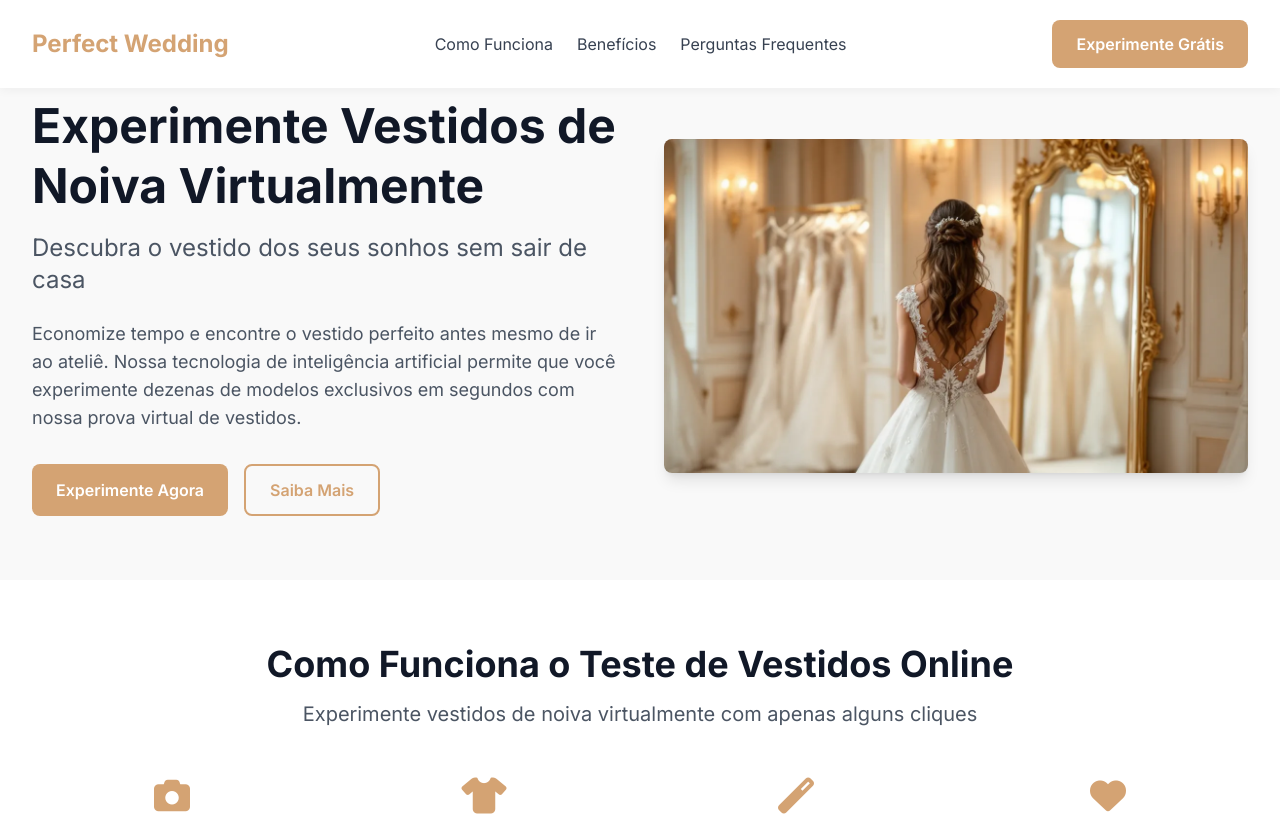
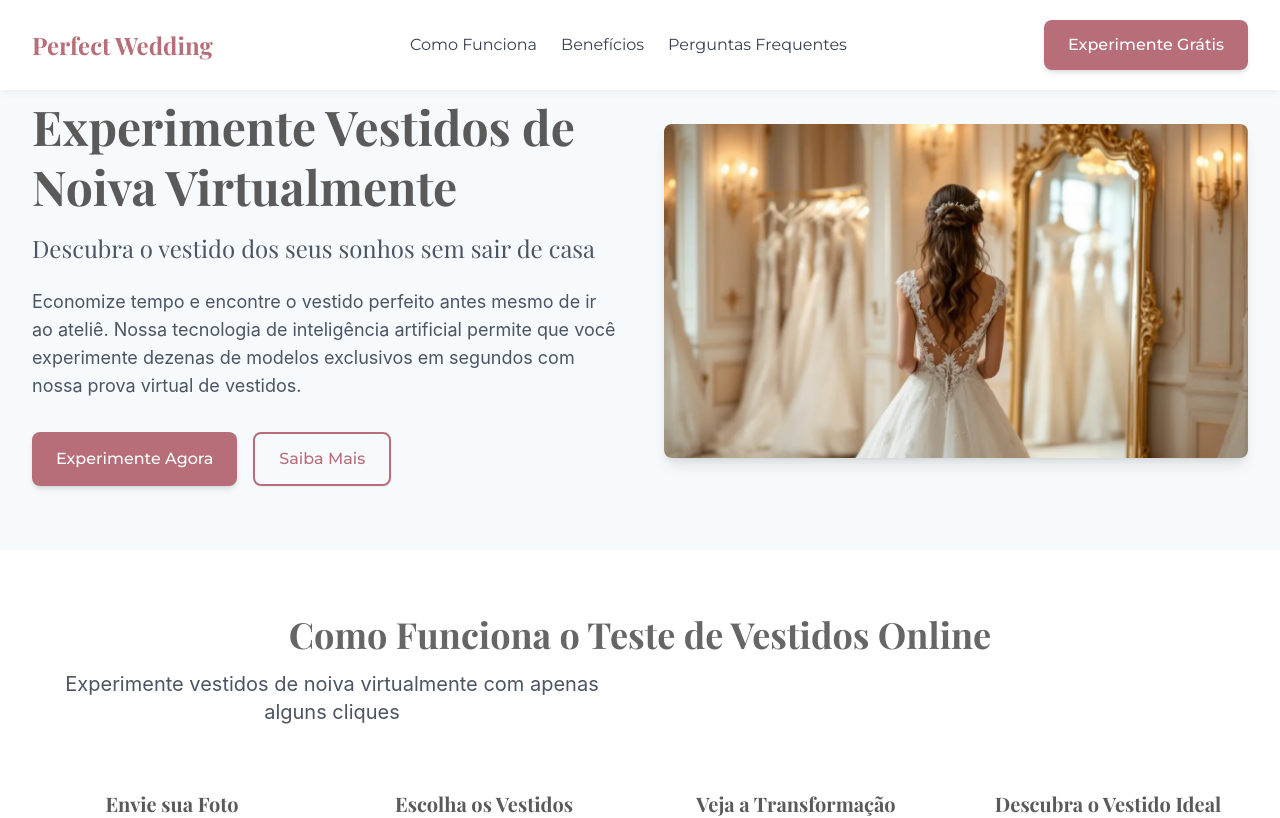
Before and after one commit to perfect-wedding-ai/pre-launch-hotsite, a Next.js app in the folder perfect-wedding-next/: page /en in a window 1280 px wide. Shown: the top 818 px of the page. Built offline with nearby package versions, Linux system fonts and the light colour scheme.

Commit message:
Ajustes de tipografia.

```diff
--- a/perfect-wedding-next/src/app/[lang]/layout.tsx
+++ b/perfect-wedding-next/src/app/[lang]/layout.tsx
@@ -1,14 +1,22 @@
-import type { Metadata } from 'next'
-import { Inter } from 'next/font/google'
+import { Montserrat, Playfair_Display } from 'next/font/google'
+import { metadata } from './metadata'
 import '../globals.css'
 
-const inter = Inter({ subsets: ['latin'] })
+const montserrat = Montserrat({
+  subsets: ['latin'],
+  display: 'swap',
+  variable: '--font-montserrat',
+  weight: ['400', '500', '600', '700'],
+})
 
-export const metadata: Metadata = {
-  title: 'Perfect Wedding - Experimente Vestidos de Noiva Virtualmente',
-  description: 'Descubra o vestido dos seus sonhos sem sair de casa com nossa tecnologia de prova virtual de vestidos de noiva.',
-  keywords: 'vestido de noiva, prova virtual, inteligência artificial, casamento, noiva, vestido dos sonhos',
-}
+const playfair = Playfair_Display({
+  subsets: ['latin'],
+  display: 'swap',
+  variable: '--font-playfair',
+  weight: ['400', '500', '600', '700'],
+})
+
+export { metadata }
 
 export default function RootLayout({
   children,
@@ -18,17 +26,18 @@ export default function RootLayout({
   params: { lang: string }
 }) {
   return (
-    <html lang={lang}>
+    <html lang={lang} className={`${montserrat.variable} ${playfair.variable}`}>
       <head>
-        <link
-          rel="stylesheet"
-          href="https://cdnjs.cloudflare.com/ajax/libs/font-awesome/6.5.1/css/all.min.css"
-          integrity="sha512-DTOQO9RWCH3ppGqcWaEA1BIZOC6xxalwEsw9c2QQeAIftl+Vegovlnee1c9QX4TctnWMn13TZye+giMm8e2LwA=="
+        {/* Font Awesome será carregado via script para evitar problemas de hidratação */}
+        <script
+          src="https://cdnjs.cloudflare.com/ajax/libs/font-awesome/6.5.1/js/all.min.js"
+          integrity="sha512-GWzVrcGlo0TxTjwEjZEDSxVqzGnAYYXBwKhJiAqSWFT6ZP+nZf6xBY4JqiZZZWwNrTY+CRRTmFJ5NtJ3RBwJw=="
           crossOrigin="anonymous"
           referrerPolicy="no-referrer"
+          defer
         />
       </head>
-      <body className={inter.className}>{children}</body>
+      <body className={`${montserrat.className} antialiased`}>{children}</body>
     </html>
   )
 }
--- /dev/null
+++ b/perfect-wedding-next/src/app/[lang]/metadata.ts
@@ -0,0 +1,27 @@
+import { Metadata } from 'next'
+
+export const metadata: Metadata = {
+  metadataBase: new URL('https://perfectwedding.ai'),
+  title: 'Perfect Wedding - Experimente Vestidos de Noiva Virtualmente',
+  description: 'Descubra o vestido dos seus sonhos sem sair de casa com nossa tecnologia de prova virtual de vestidos de noiva.',
+  keywords: 'vestido de noiva, prova virtual, inteligência artificial, casamento, noiva, vestido dos sonhos',
+  openGraph: {
+    title: 'Perfect Wedding - Experimente Vestidos de Noiva Virtualmente',
+    description: 'Descubra o vestido dos seus sonhos sem sair de casa com nossa tecnologia de prova virtual de vestidos de noiva.',
+    url: 'https://perfectwedding.ai',
+    siteName: 'Perfect Wedding',
+    locale: 'pt_BR',
+    type: 'website',
+  },
+  robots: {
+    index: true,
+    follow: true,
+  },
+  viewport: {
+    width: 'device-width',
+    initialScale: 1,
+  },
+  icons: {
+    icon: '/favicon.ico',
+  },
+}
--- a/perfect-wedding-next/src/app/[lang]/page.tsx
+++ b/perfect-wedding-next/src/app/[lang]/page.tsx
@@ -28,7 +28,7 @@ export default function Home() {
         <div className="container">
           <div className="flex items-center justify-between relative z-10">
             <div className="hero-content flex-1 pr-12">
-              <h1 className="text-5xl mb-4 text-gray-900 leading-tight">
+              <h1 className="text-5xl mb-4 leading-tight">
                 Experimente Vestidos de Noiva Virtualmente
               </h1>
               <h2 className="text-2xl mb-6 text-gray-600 font-normal">
--- a/perfect-wedding-next/src/app/globals.css
+++ b/perfect-wedding-next/src/app/globals.css
@@ -3,25 +3,73 @@
 @tailwind utilities;
 
 :root {
-  --primary-color: #D4A373;
-  --secondary-color: #FAEDCD;
-  --accent-color: #CCD5AE;
-  --text-color: #333333;
-  --light-text: #666666;
+  --primary-color: #B76E79;
+  --secondary-color: #FDF1F3;
+  --accent-color: #D4A373;
+  --text-color: #2D3748;
+  --light-text: #4A5568;
+  --h1-color: rgb(90, 90, 90);
+  --h2-color: rgb(102, 102, 102);
+  --subtitle-color: rgb(122, 122, 122);
   --white: #FFFFFF;
-  --light-bg: #F9F9F9;
+  --light-bg: #F7FAFC;
   --border-radius: 8px;
-  --shadow: 0 5px 15px rgba(0, 0, 0, 0.05);
-  --gradient-bg: linear-gradient(135deg, #F9F9F9 0%, #F5F5F5 100%);
+  --shadow: 0 4px 6px -1px rgba(0, 0, 0, 0.1), 0 2px 4px -1px rgba(0, 0, 0, 0.06);
+  --gradient-bg: linear-gradient(135deg, #FDF1F3 0%, #FFFFFF 100%);
+  --system-font: -apple-system, BlinkMacSystemFont, 'Segoe UI', Roboto, Helvetica, Arial, sans-serif;
 }
 
 @layer base {
   body {
-    @apply text-gray-900 leading-normal;
+    @apply leading-relaxed;
+    font-family: var(--font-montserrat);
+    color: var(--subtitle-color);
   }
 
-  h1, h2, h3, h4, h5, h6 {
+  h1 {
+    @apply font-bold mb-4 text-4xl md:text-5xl lg:text-6xl leading-tight;
+    font-family: var(--font-playfair);
+    color: var(--h1-color);
+  }
+
+  h2 {
+    @apply font-bold mb-4 text-3xl md:text-4xl leading-snug;
+    font-family: var(--font-playfair);
+    color: var(--h2-color);
+  }
+
+  h3, h4, h5, h6 {
     @apply font-bold mb-4;
+    font-family: var(--font-playfair);
+    color: var(--h1-color);
+  }
+
+  h3 {
+    @apply text-2xl md:text-3xl;
+  }
+
+  p {
+    font-family: var(--system-font);
+    font-size: 18px;
+    line-height: 1.6;
+    color: #666666;
+    display: block;
+    max-width: 600px;
+    margin-bottom: 2rem;
+    opacity: 1 !important;
+    transform: none !important;
+    transition: none !important;
+    animation: none !important;
+    visibility: visible !important;
+    contain: none !important;
+  }
+
+  /* Exceção para parágrafos dentro de cards ou seções específicas */
+  .testimonial p,
+  .faq-item p,
+  .footer p {
+    margin-bottom: 0;
+    max-width: none;
   }
 }
 
@@ -31,11 +79,23 @@
   }
 
   .btn-primary {
-    @apply inline-flex items-center justify-center px-6 py-3 rounded-lg bg-primary text-white font-semibold transition-colors hover:opacity-90;
+    @apply inline-flex items-center justify-center px-6 py-3 rounded-lg bg-primary text-white font-medium transition-all duration-300 hover:opacity-90 shadow-md hover:shadow-lg transform hover:-translate-y-0.5;
   }
 
   .btn-secondary {
-    @apply inline-flex items-center justify-center px-6 py-3 rounded-lg border-2 border-primary text-primary font-semibold transition-colors hover:bg-primary hover:bg-opacity-10;
+    @apply inline-flex items-center justify-center px-6 py-3 rounded-lg border-2 border-primary text-primary font-medium transition-all duration-300 hover:bg-primary hover:text-white shadow-sm hover:shadow-md transform hover:-translate-y-0.5;
+  }
+
+  .section-title {
+    font-family: var(--font-playfair);
+    @apply text-3xl md:text-4xl text-center mb-4 font-bold;
+    color: var(--h1-color);
+  }
+
+  .section-subtitle {
+    font-family: var(--system-font);
+    @apply text-lg md:text-xl text-center mb-12;
+    color: var(--subtitle-color);
   }
 }
 
@@ -48,7 +108,35 @@
     background-color: var(--primary-color);
   }
 
+  .bg-secondary {
+    background-color: var(--secondary-color);
+  }
+
   .bg-light-bg {
     background-color: var(--light-bg);
   }
+
+  .text-gradient {
+    @apply bg-clip-text text-transparent bg-gradient-to-r from-primary to-accent;
+  }
+
+  .font-playfair {
+    font-family: var(--font-playfair);
+  }
+
+  .font-montserrat {
+    font-family: var(--font-montserrat);
+  }
+
+  .font-system {
+    font-family: var(--system-font);
+  }
+
+  .text-h1 {
+    color: var(--h1-color);
+  }
+
+  .text-h2 {
+    color: var(--h2-color);
+  }
 }
--- a/perfect-wedding-next/src/components/Hero.tsx
+++ b/perfect-wedding-next/src/components/Hero.tsx
@@ -16,7 +16,7 @@ export default function Hero({ dict }: HeroProps) {
             <div className="container mx-auto px-4">
                 <div className="flex flex-col md:flex-row items-center justify-between">
                     <div className="flex-1 md:pr-12 mb-10 md:mb-0">
-                        <h1 className="text-4xl md:text-5xl font-bold mb-4 text-gray-900">
+                        <h1 className="text-4xl md:text-5xl font-bold mb-4">
                             {dict.title}
                         </h1>
                         <h2 className="text-xl md:text-2xl mb-6 text-gray-600">
--- a/perfect-wedding-next/tailwind.config.ts
+++ b/perfect-wedding-next/tailwind.config.ts
@@ -1,4 +1,5 @@
 import type { Config } from 'tailwindcss'
+import defaultTheme from 'tailwindcss/defaultTheme'
 
 const config: Config = {
   content: [
@@ -12,6 +13,16 @@ const config: Config = {
         primary: 'var(--primary-color)',
         secondary: 'var(--secondary-color)',
         accent: 'var(--accent-color)',
+        h1: 'var(--h1-color)',
+        h2: 'var(--h2-color)',
+        subtitle: 'var(--subtitle-color)',
+      },
+      fontFamily: {
+        sans: ['var(--font-montserrat)', ...defaultTheme.fontFamily.sans],
+        serif: ['var(--font-playfair)', ...defaultTheme.fontFamily.serif],
+        montserrat: ['var(--font-montserrat)', ...defaultTheme.fontFamily.sans],
+        playfair: ['var(--font-playfair)', ...defaultTheme.fontFamily.serif],
+        system: ['var(--system-font)'],
       },
       boxShadow: {
         'custom': 'var(--shadow)',
@@ -26,16 +37,28 @@ const config: Config = {
         '10': '0.1',
         '90': '0.9',
       },
+      transitionProperty: {
+        'height': 'height',
+        'spacing': 'margin, padding',
+      },
     },
   },
   plugins: [],
   safelist: [
     'bg-primary',
+    'bg-secondary',
     'text-primary',
+    'text-h1',
+    'text-h2',
     'border-primary',
     'hover:bg-primary',
     'hover:opacity-90',
-    'hover:bg-opacity-10',
+    'hover:text-white',
+    'hover:shadow-lg',
+    'hover:-translate-y-0.5',
+    'font-playfair',
+    'font-montserrat',
+    'font-system',
   ],
 }
 
```
